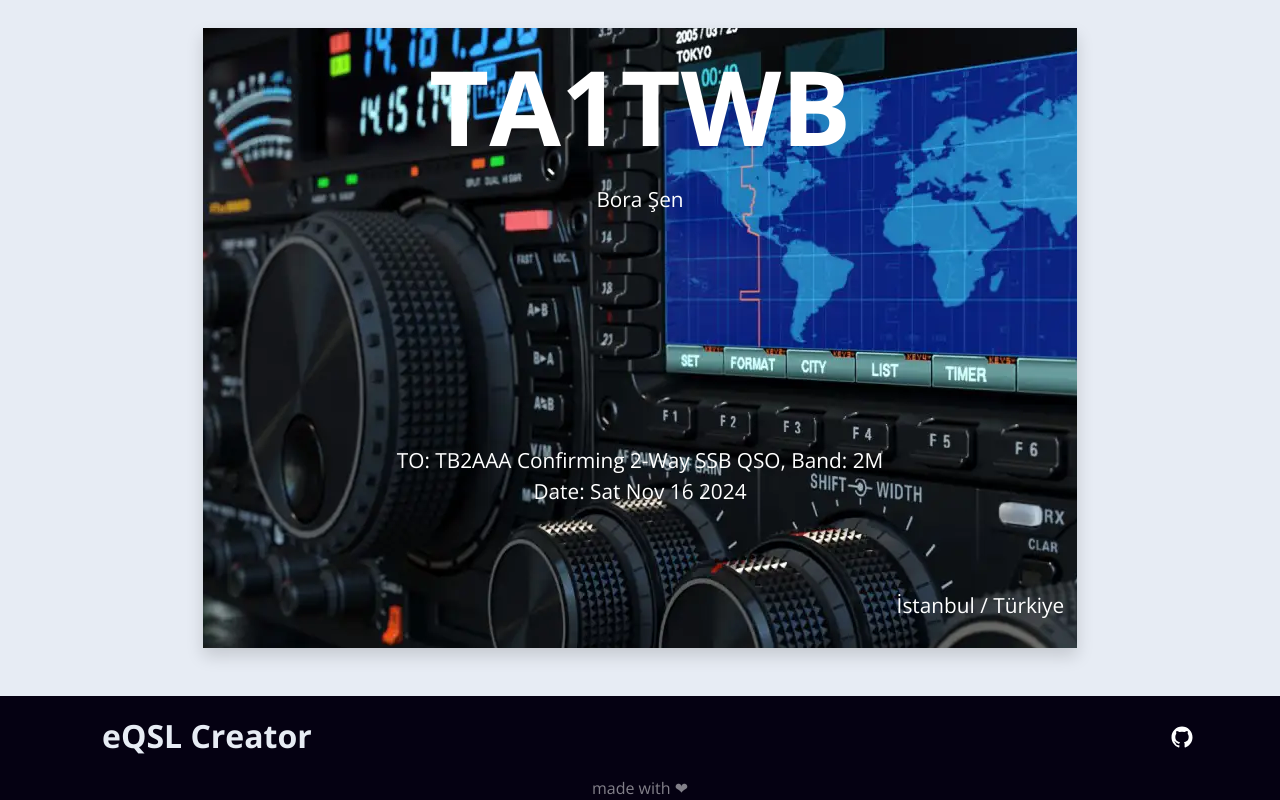
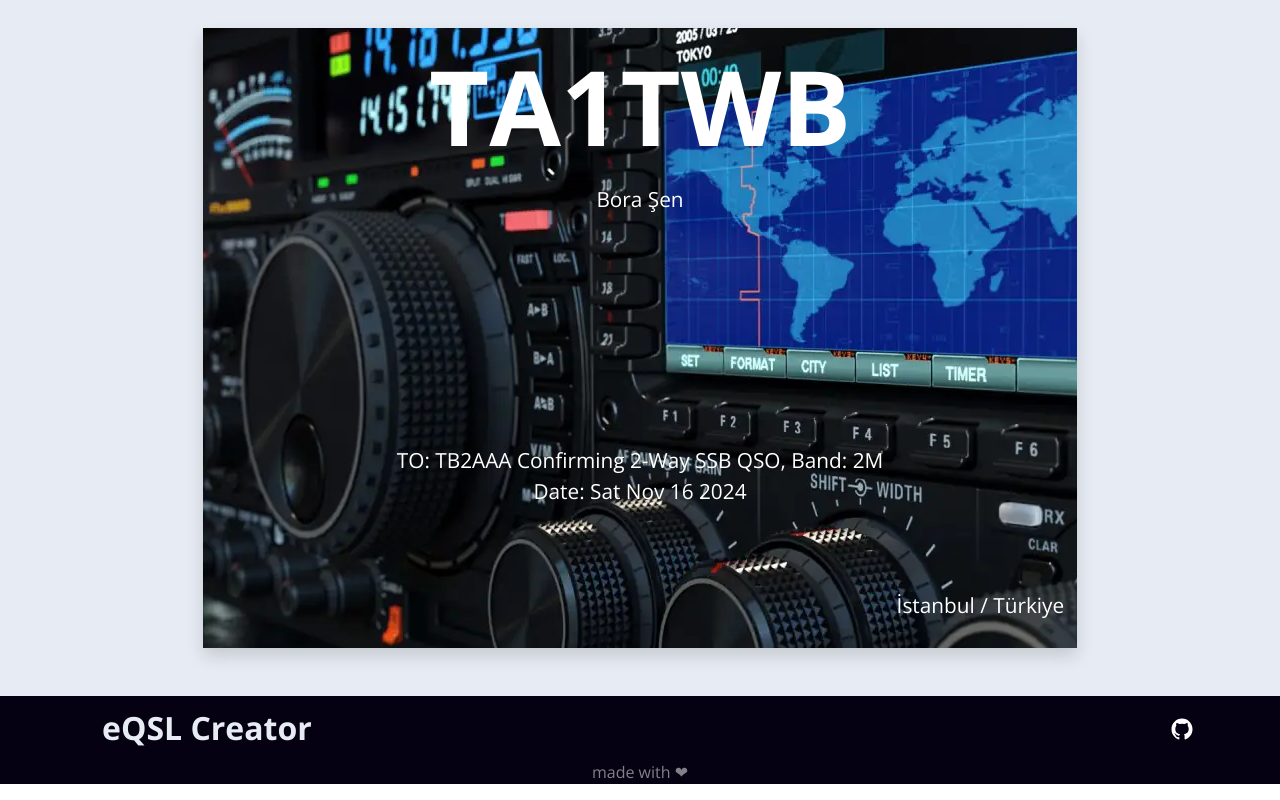
Before and after one commit to bora-sen/web-eqsl-creator, a React (Vite) app: page / in a window 1280 px wide. Shown: the part 972-1772 px from the top of the page. Built offline with nearby package versions, Linux system fonts and the light colour scheme.

Commit message:
Add Description text to Footer's github link & update the link to this project's github repo

```diff
--- a/src/components/Footer.jsx
+++ b/src/components/Footer.jsx
@@ -1,14 +1,16 @@
 import React from "react"
+import { useLanguage } from "../Context/LanguageContext"
 
 function Footer() {
+  const {t} = useLanguage()
   return (
     <footer className="bg-dark">
-      <div className="container d-flex justify-content-between align-items-center p-3">
+      <div className="container d-flex justify-content-between align-items-center px-3 py-2">
         <a className="text-decoration-none text-light ms-3 fs-2 fw-bold" href="#">
           eQSL Creator
         </a>
         <div className="d-flex justify-content-center align-items-center gap-3">
-          <a href="https://github.com/bora-sen" className="text-decoration-none text-black">
+          <a href="https://github.com/bora-sen/web-eqsl-creator" title={t("seeTheSourceCode")} className="text-decoration-none text-black">
             <svg width="24px" fill="white" viewBox="0 0 24 24" xmlns="http://www.w3.org/2000/svg">
               <path d="M12 1.5C6.202 1.5 1.5 6.323 1.5 12.267c0 4.758 3.01 8.79 7.181 10.214a.82.82 0 0 0 .178.019c.39 0 .54-.286.54-.534 0-.258-.01-.933-.015-1.833a4.802 4.802 0 0 1-1.059.126c-2.02 0-2.48-1.57-2.48-1.57-.478-1.242-1.167-1.575-1.167-1.575-.914-.642-.005-.66.066-.66h.004c1.055.093 1.608 1.115 1.608 1.115.525.919 1.228 1.176 1.857 1.176a2.953 2.953 0 0 0 1.2-.28c.093-.695.365-1.168.665-1.44-2.33-.272-4.781-1.195-4.781-5.32 0-1.177.408-2.138 1.078-2.888-.108-.272-.469-1.369.103-2.85a.874.874 0 0 1 .235-.023c.38 0 1.237.145 2.653 1.13a9.76 9.76 0 0 1 5.259 0c1.416-.985 2.273-1.13 2.653-1.13a.873.873 0 0 1 .235.023c.571 1.481.21 2.578.103 2.85.67.755 1.078 1.716 1.078 2.888 0 4.134-2.456 5.043-4.796 5.31.375.333.713.99.713 1.993 0 1.439-.014 2.601-.014 2.953 0 .253.145.539.534.539a.9.9 0 0 0 .188-.019c4.176-1.425 7.181-5.46 7.181-10.214C22.5 6.323 17.798 1.5 12 1.5Z"></path>
             </svg>
```
